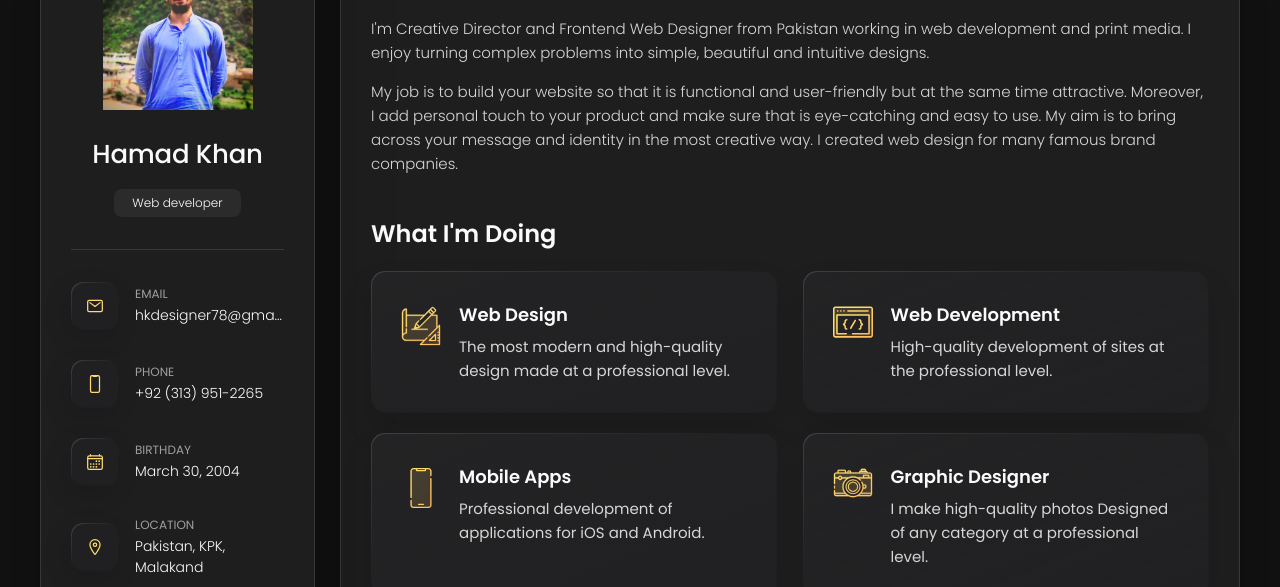
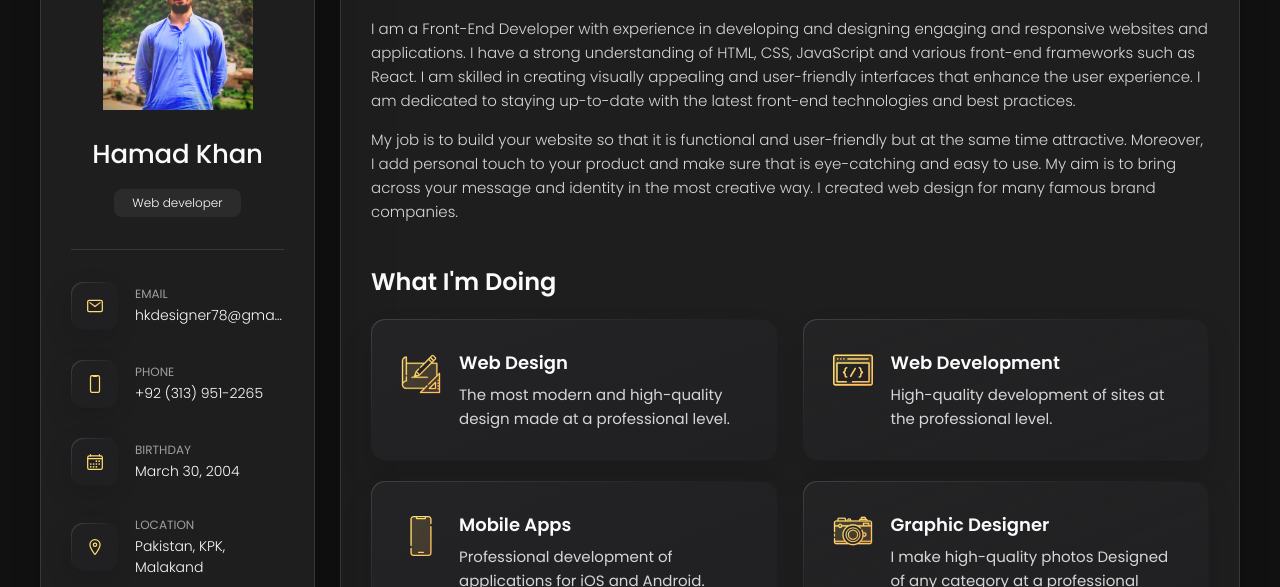
Before and after one commit to HamadKhan313/hamadkhan.github.io, a plain HTML site: page index.html in a window 1280 px wide. Shown: the part 162-749 px from the top of the page. Drawn offline with nearby package versions, Linux system fonts and the light colour scheme.

Commit message:
Update index.html

```diff
--- a/index.html
+++ b/index.html
@@ -209,9 +209,10 @@
 
         <section class="about-text">
           <p>
-            I'm Creative Director and Frontend Web Designer from Pakistan working in web development and print media.
-            I enjoy
-            turning complex problems into simple, beautiful and intuitive designs.
+            I am a Front-End Developer with experience in developing and designing engaging and responsive websites and applications.
+             I have a strong understanding of HTML, CSS, JavaScript and various front-end frameworks such as React.
+              I am skilled in creating visually appealing and user-friendly interfaces that enhance the user experience.
+               I am dedicated to staying up-to-date with the latest front-end technologies and best practices.
           </p>
 
           <p>
```
